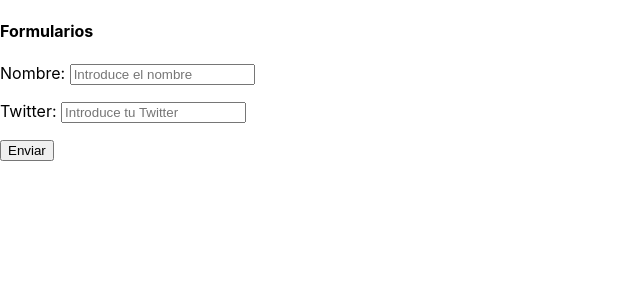
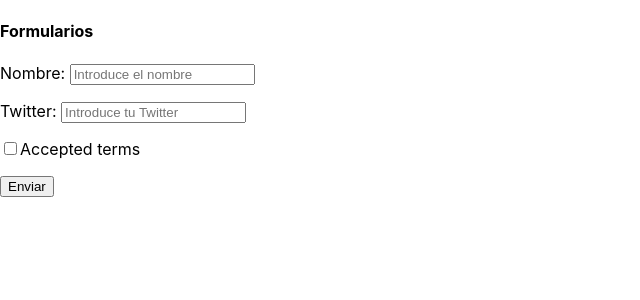
Before and after one commit to nikosantis/react-practice, a React (Create React App) app: page / in a window 1280 px wide. Shown: the top 300 px of the page, without its empty margins (0-640 px from the left). Built offline with nearby package versions, Linux system fonts and the light colour scheme.

Commit message:
onSubmit event

```diff
--- a/src/sections/forms.js
+++ b/src/sections/forms.js
@@ -1,17 +1,22 @@
 import React, { Component } from 'react'
 
 export default class Forms extends Component {
-  handleClick = (e) => {
+  handleSubmit = (e) => {
     e.preventDefault()
     const name = this.inputName.value
     const email = this.inputName.value
     console.log({ name, email })
   }
+
+  handleChange = (e) => {
+    console.log('handleChange')
+    console.log(e.target.checked)
+  }
   render() {
     return (
       <div>
         <h4>Formularios</h4>
-        <form>
+        <form onSubmit={this.handleSubmit}>
           <p>
             <label htmlFor='name'>Nombre: </label>
             <input
@@ -31,7 +36,14 @@
             />
           </p>
 
-          <button onClick={this.handleClick}>Enviar</button>
+          <p>
+            <label>
+              <input onChange={this.handleChange} type='checkbox' />
+              Accepted terms
+            </label>
+          </p>
+
+          <button>Enviar</button>
         </form>
       </div>
     )
```
